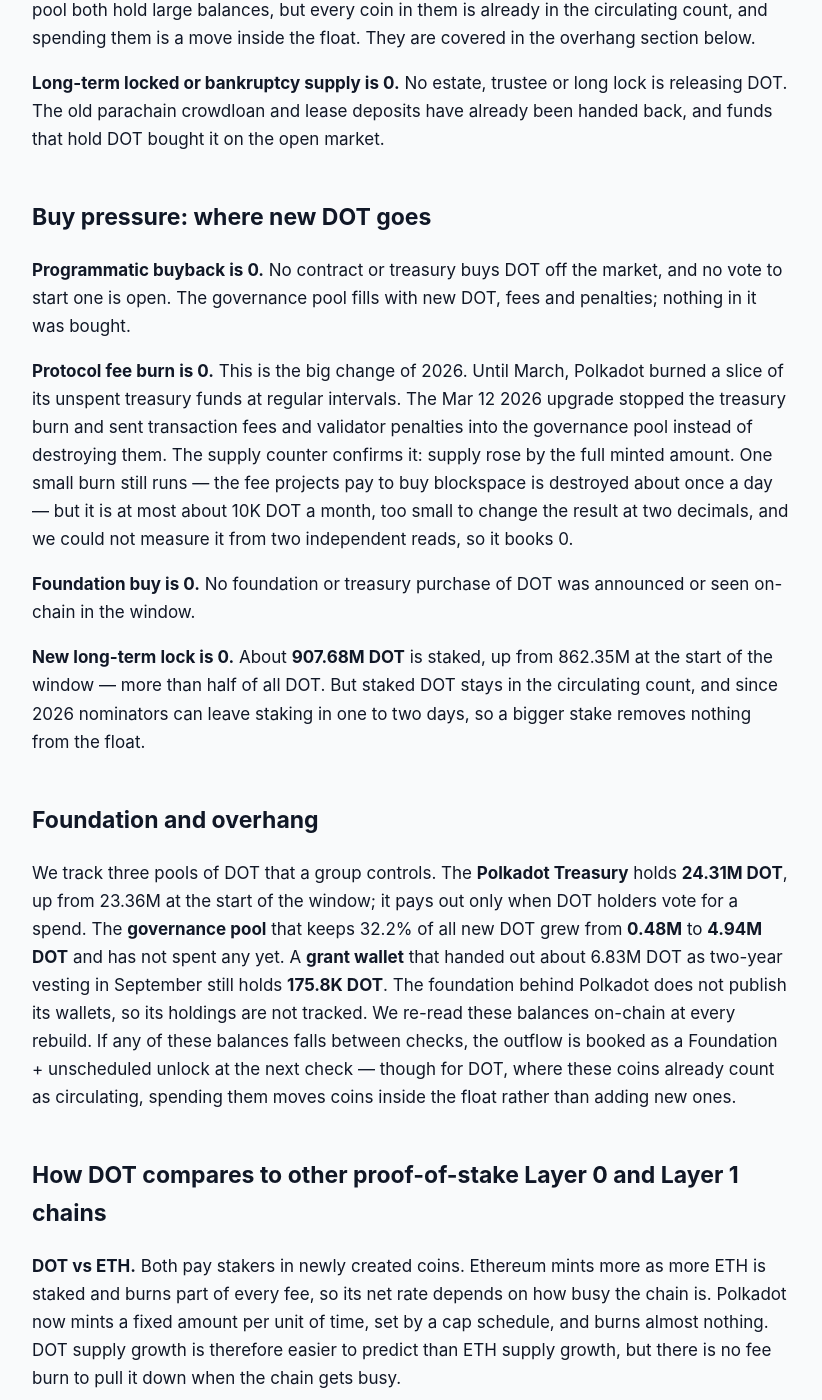
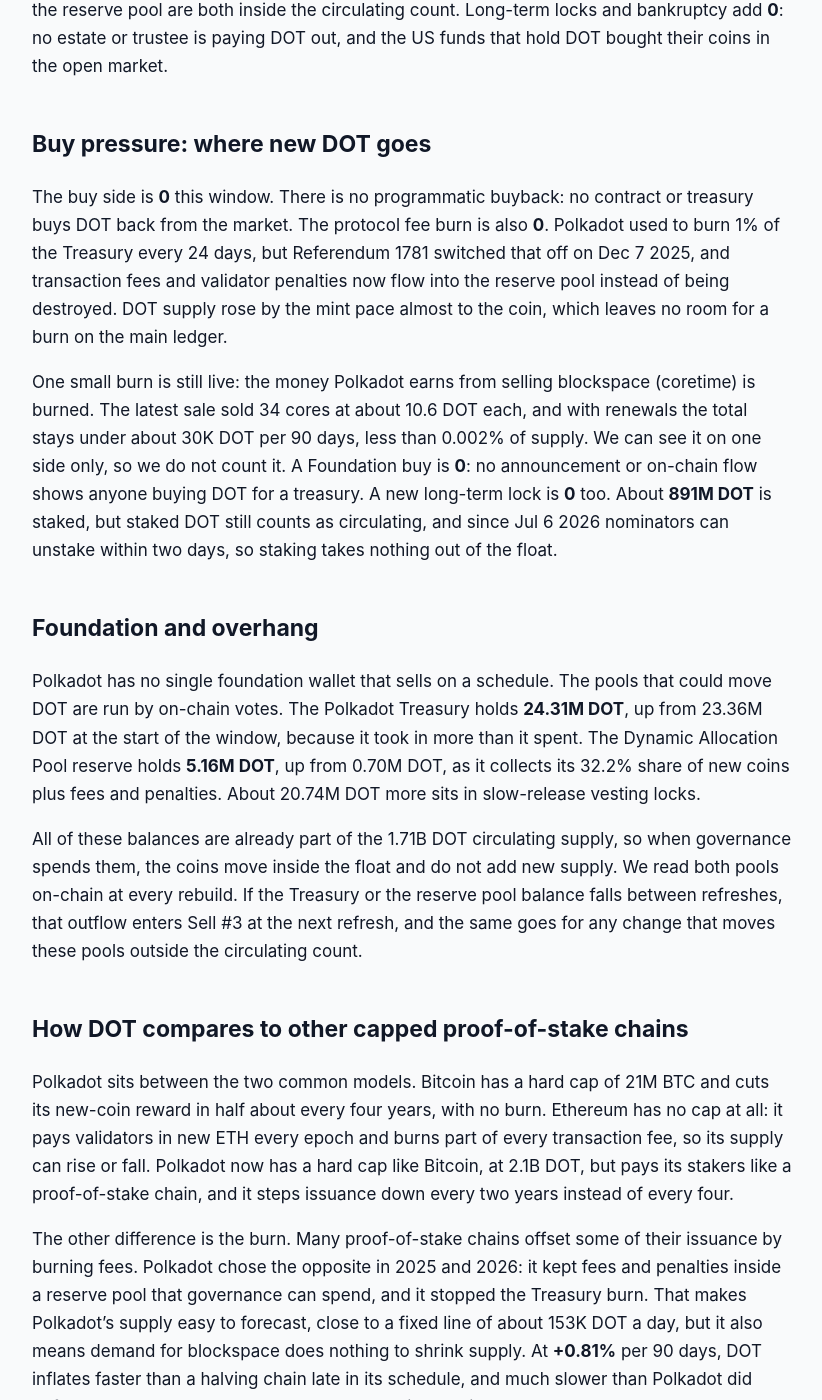
Before and after one commit to jeevansongmy-spec/mrnasdog-articles, a Jekyll site: the page built from crypto/dot-pressure-framework.md, in a window 1280 px wide and 1400 px high, scrolled down 1216 px. Shown: the whole window, without its empty margins (228-1050 px from the left). Built offline with Jekyll 4.4.1, drawn with Linux system fonts in a browser that asks for light colours; some of the changed text lies outside the part shown.

Commit message:
publish: crypto/dot-pressure-framework

```diff
--- a/crypto/dot-pressure-framework.md
+++ b/crypto/dot-pressure-framework.md
@@ -1,6 +1,6 @@
 ---
-title:         "DOT Inflation Analysis · September 2026 · Supply growing · projected to keep growing"
-description:   "DOT supply is growing: 13.78M new DOT in 90 days under a 2.1B hard cap and nothing burned gives +0.81% net, the same next. Monitor +0.55%, gap 0.26pp."
+title:         "DOT Inflation Analysis · October 2026 · Supply growing · projected to keep growing"
+description:   "DOT supply is growing: Polkadot minted 13.78M DOT in 90 days under its 2.1B cap and burned nothing we count, so supply rose +0.81%, the same next."
 canonical_url: "https://mrnasdog.com/research/dot/inflation"
 tags:          ["crypto", "dot", "polkadot", "layer0"]
 published:     true
@@ -8,60 +8,56 @@ published:     true
 
 > Originally published at **[mrnasdog.com/research/dot/inflation](https://mrnasdog.com/research/dot/inflation)** by MrNasdog.
 
-# DOT Inflation Analysis · September 2026 · Supply growing · projected to keep growing
+# DOT Inflation Analysis · October 2026 · Supply growing · projected to keep growing
 
-**DOT supply is growing slowly and steadily.** Polkadot minted **13.78M DOT** in the 90 days to Sep 29 2026 and destroyed nothing that counts: sell pressure **13.78M DOT**, buy pressure **0 DOT**, net **+0.81%** of the **1.70B DOT** circulating supply. Our monitor reads **+0.55%**, a gap of **0.26** percentage points, inside our tolerance. The rate comes from the **2.1B DOT hard cap** that took effect on Mar 14 2026, which more than halved Polkadot issuance to about **55.9M DOT a year** and holds it there until Mar 14 2028.
+Polkadot's supply is growing, and it will keep growing at the same pace for the next 90 days. The network minted **13.78M DOT** in the 90 days to Oct 3 2026 and burned nothing that we can count, so DOT supply rose a net **+0.81%**, against **+0.57%** on our independent monitor. The pace is fixed by Polkadot's **2.1B DOT** hard cap: about 55.9M new DOT a year until the next step down on Mar 14 2028.
 
 ## The verdict, in one paragraph
 
-Over the last 90 days, DOT supply grew **+0.81%**, and at the same minting rate it grows another **+0.81%** in the next 90 days. The monitor, which reads supply from market value and price, shows **+0.55%** over the same window. The gap is **0.26 percentage points**, below our 0.5-point line, so no warning chip is shown: both readings agree that Polkadot supply is rising, and the on-chain reading is the more exact of the two because it reads the supply counter itself at both ends of the window. Polkadot is a **capped, slowly inflating chain with its burn switched off**: every new DOT comes from one steady mint, and since March 2026 nothing on the main ledger takes DOT out again.
+Over the last 90 days DOT supply grew a net **+0.81%** of the **1.71B DOT** in circulation, and the next 90 days are projected at the same **+0.81%**, because Polkadot issuance is a fixed drip that does not change until 2028. Our independent supply monitor reads **+0.57%** for the same window, a gap of **0.24 percentage points**. That is inside our 0.5-point limit, so no warning chip is shown and both readings agree on the direction. Polkadot today is a capped chain that is still inflationary by design: new DOT comes in every day, and since the Treasury burn was switched off, almost nothing goes out.
 
 ## Sell pressure: where new DOT comes from
 
-**Protocol inflation is the whole sell side: 13.78M DOT in 90 days.** Polkadot mints new DOT every 72 seconds, about **127.6 DOT** each time, which is **153,132 DOT a day**. We read the supply counter at the start and end of the window: it rose from **1,691.18M** to **1,704.96M DOT**, which matches the minting rate to within 142 DOT. The mint amount was the same at both ends of the window, so the next 90 days carry the same **13.78M DOT**. Of each mint, 45.2% goes to stakers, 22.6% to validators who put up their own stake, and 32.2% to a governance-run pool.
+Protocol inflation is the whole sell side. Polkadot mints **127.61 DOT every 72 seconds**, which is about **153,132 DOT a day** and **13.78M DOT** over 90 days. We read the DOT total supply on Polkadot Asset Hub at both ends of the window: it rose by 13,781,937 DOT, within 63 DOT of what the mint pace predicts. The rate comes from Referendum 1710, the community vote that set the 2.1B DOT cap. On Mar 14 2026 it cut yearly issuance from about 120M DOT to about 55.9M DOT. Every two years the yearly amount resets to 13.14% of the DOT still left to mint under the cap.
 
-**Vesting unlocks are 0.** Polkadot has no team or investor unlock calendar left. About **16.18M DOT** still sits in vesting locks across 1,076 accounts, and **3.36M DOT** of it frees up in the next 90 days, including grants of about 6.83M DOT that started a two-year release in September 2026. Those coins are already counted as circulating, so their release adds nothing new to the float.
+Each drop of new DOT is split three ways, a split set by Referendum 1909 on Jun 29 2026: **45.2%** goes to stakers, **22.6%** to validators who lock their own DOT, and **32.2%** to a reserve pool called the Dynamic Allocation Pool. All three shares are new coins, so all of them count as new supply, even the part that waits in the pool.
 
-**Foundation and unscheduled unlocks are 0.** The Polkadot Treasury and the new governance pool both hold large balances, but every coin in them is already in the circulating count, and spending them is a move inside the float. They are covered in the overhang section below.
-
-**Long-term locked or bankruptcy supply is 0.** No estate, trustee or long lock is releasing DOT. The old parachain crowdloan and lease deposits have already been handed back, and funds that hold DOT bought it on the open market.
+Vesting unlocks add **0**. Polkadot has no team or investor unlock calendar left. About 20.74M DOT does sit in on-chain vesting locks, mostly grants that release slowly, but those coins are already counted as circulating, so a release only moves coins that are already in the float. Foundation and unscheduled unlocks add **0** for the same reason: the Polkadot Treasury and the reserve pool are both inside the circulating count. Long-term locks and bankruptcy add **0**: no estate or trustee is paying DOT out, and the US funds that hold DOT bought their coins in the open market.
 
 ## Buy pressure: where new DOT goes
 
-**Programmatic buyback is 0.** No contract or treasury buys DOT off the market, and no vote to start one is open. The governance pool fills with new DOT, fees and penalties; nothing in it was bought.
+The buy side is **0** this window. There is no programmatic buyback: no contract or treasury buys DOT back from the market. The protocol fee burn is also **0**. Polkadot used to burn 1% of the Treasury every 24 days, but Referendum 1781 switched that off on Dec 7 2025, and transaction fees and validator penalties now flow into the reserve pool instead of being destroyed. DOT supply rose by the mint pace almost to the coin, which leaves no room for a burn on the main ledger.
 
-**Protocol fee burn is 0.** This is the big change of 2026. Until March, Polkadot burned a slice of its unspent treasury funds at regular intervals. The Mar 12 2026 upgrade stopped the treasury burn and sent transaction fees and validator penalties into the governance pool instead of destroying them. The supply counter confirms it: supply rose by the full minted amount. One small burn still runs — the fee projects pay to buy blockspace is destroyed about once a day — but it is at most about 10K DOT a month, too small to change the result at two decimals, and we could not measure it from two independent reads, so it books 0.
-
-**Foundation buy is 0.** No foundation or treasury purchase of DOT was announced or seen on-chain in the window.
-
-**New long-term lock is 0.** About **907.68M DOT** is staked, up from 862.35M at the start of the window — more than half of all DOT. But staked DOT stays in the circulating count, and since 2026 nominators can leave staking in one to two days, so a bigger stake removes nothing from the float.
+One small burn is still live: the money Polkadot earns from selling blockspace (coretime) is burned. The latest sale sold 34 cores at about 10.6 DOT each, and with renewals the total stays under about 30K DOT per 90 days, less than 0.002% of supply. We can see it on one side only, so we do not count it. A Foundation buy is **0**: no announcement or on-chain flow shows anyone buying DOT for a treasury. A new long-term lock is **0** too. About **891M DOT** is staked, but staked DOT still counts as circulating, and since Jul 6 2026 nominators can unstake within two days, so staking takes nothing out of the float.
 
 ## Foundation and overhang
 
-We track three pools of DOT that a group controls. The **Polkadot Treasury** holds **24.31M DOT**, up from 23.36M at the start of the window; it pays out only when DOT holders vote for a spend. The **governance pool** that keeps 32.2% of all new DOT grew from **0.48M** to **4.94M DOT** and has not spent any yet. A **grant wallet** that handed out about 6.83M DOT as two-year vesting in September still holds **175.8K DOT**. The foundation behind Polkadot does not publish its wallets, so its holdings are not tracked. We re-read these balances on-chain at every rebuild. If any of these balances falls between checks, the outflow is booked as a Foundation + unscheduled unlock at the next check — though for DOT, where these coins already count as circulating, spending them moves coins inside the float rather than adding new ones.
+Polkadot has no single foundation wallet that sells on a schedule. The pools that could move DOT are run by on-chain votes. The Polkadot Treasury holds **24.31M DOT**, up from 23.36M DOT at the start of the window, because it took in more than it spent. The Dynamic Allocation Pool reserve holds **5.16M DOT**, up from 0.70M DOT, as it collects its 32.2% share of new coins plus fees and penalties. About 20.74M DOT more sits in slow-release vesting locks.
 
-## How DOT compares to other proof-of-stake Layer 0 and Layer 1 chains
+All of these balances are already part of the 1.71B DOT circulating supply, so when governance spends them, the coins move inside the float and do not add new supply. We read both pools on-chain at every rebuild. If the Treasury or the reserve pool balance falls between refreshes, that outflow enters Sell #3 at the next refresh, and the same goes for any change that moves these pools outside the circulating count.
 
-**DOT vs ETH.** Both pay stakers in newly created coins. Ethereum mints more as more ETH is staked and burns part of every fee, so its net rate depends on how busy the chain is. Polkadot now mints a fixed amount per unit of time, set by a cap schedule, and burns almost nothing. DOT supply growth is therefore easier to predict than ETH supply growth, but there is no fee burn to pull it down when the chain gets busy.
+## How DOT compares to other capped proof-of-stake chains
 
-**DOT vs ATOM and other uncapped staking chains.** Many staking chains have no hard cap and set their rate by how much is staked. Polkadot moved the other way in 2026: a **2.1B DOT hard cap** and a stepped cut every two years, each time issuing 13.14% of the room left under the cap. That makes DOT closer to a Bitcoin-style curve than to an open-ended staking coin, although the cap was set by a community vote and could in principle be changed by another.
+Polkadot sits between the two common models. Bitcoin has a hard cap of 21M BTC and cuts its new-coin reward in half about every four years, with no burn. Ethereum has no cap at all: it pays validators in new ETH every epoch and burns part of every transaction fee, so its supply can rise or fall. Polkadot now has a hard cap like Bitcoin, at 2.1B DOT, but pays its stakers like a proof-of-stake chain, and it steps issuance down every two years instead of every four.
 
-**DOT vs burn-heavy chains.** Chains such as BNB Chain and Ethereum remove coins through burns. Polkadot chose to keep fees and penalties in a pool that governance can spend on stakers, the treasury or a reserve. That trades a deflationary lever for a budget: the coins stay in supply, and the question becomes how the pool is spent.
+The other difference is the burn. Many proof-of-stake chains offset some of their issuance by burning fees. Polkadot chose the opposite in 2025 and 2026: it kept fees and penalties inside a reserve pool that governance can spend, and it stopped the Treasury burn. That makes Polkadot's supply easy to forecast, close to a fixed line of about 153K DOT a day, but it also means demand for blockspace does nothing to shrink supply. At **+0.81%** per 90 days, DOT inflates faster than a halving chain late in its schedule, and much slower than Polkadot did before Mar 2026, when the pace was about twice as high.
 
 ## What to watch in the next 90 days
 
-**The dotUSD vote.** Referendum 1944 would launch a DOT-backed stablecoin, with DOT locked as collateral and some Treasury DOT used to start a trading pool; it was still in its decision period on Sep 29 2026 with strong support. Locked collateral stays in the circulating count, so it would not change the 90-day number.
+**The dotUSD vote.** Referendum 1944, a native stablecoin for Polkadot, has been in its decision window since Sep 9 2026, and the window ends about Oct 7 2026. It would put Treasury DOT into a DOT and dotUSD pool. That DOT is already in the float, so it books 0 here.
 
-**The governance pool.** The pool held 4.94M DOT on Sep 29 2026 and grows by about 49K DOT a day. A vote to spend it, or to change its 45.2% / 22.6% / 32.2% split, would move coins inside the float; a vote to change the minting rate would change the sell row.
+**Bringing the burn back.** A draft wish for change posted on Aug 21 2026 asks to restore a Treasury burn of 0.5% per period and to cap the Treasury at 1.5% of circulating DOT. It is a draft, not a vote. If it passes, Buy #2 would turn on.
 
-**Treasury spends.** A recovery loan for people hit by the April 2026 bridge exploit, about 795K DOT, was still at the discussion stage in September 2026. Any large Treasury payout is watched as a Foundation + unscheduled unlock.
+**The reserve pool budget.** Any new budget vote that changes the 45.2 / 22.6 / 32.2 split, or spends the 5.16M DOT reserve, would change who receives new DOT, though not how much is minted.
 
-**The blockspace burn.** Plans to send blockspace fees into the pool instead of burning them would remove the last small burn. The next scheduled cut to DOT issuance is not until Mar 14 2028.
+**Burns for JAM blockspace.** A wish for change passed on Aug 21 2026 asks to burn all DOT revenue from future JAMKB sales. No sales exist yet, and a vote for a keyless burn account was rejected on Sep 27 2026, so nothing is booked.
+
+**The next issuance step.** The next cut comes on Mar 14 2028, outside this window. Until then, about 153,132 new DOT arrive every day.
 
 ## Summary
 
-DOT supply is growing about **0.81% every 90 days**: Polkadot mints about **153,132 DOT a day** under a **2.1B DOT hard cap**, and since March 2026 it burns almost nothing, because fees and penalties now go into a governance pool. The minting rate is fixed until the next step down on Mar 14 2028, so the next 90 days should look like the last. The main risk to that reading is governance: the cap, the rate and the pool are all set by DOT holder votes. With about 1.70B DOT out of a 2.1B cap already created, roughly 395M DOT is left to mint over the coming decades.
+DOT supply is growing at **+0.81%** per 90 days, from **13.78M DOT** of new issuance and no counted burn, and our monitor agrees within 0.24 points. The mechanism is a fixed drip under Polkadot's 2.1B DOT hard cap, about 55.9M DOT a year until Mar 14 2028, split between stakers, self-staking validators and a governance reserve pool. The main risk is that the Treasury and reserve pool keep growing with no burn to offset them, so supply only goes one way. The ceiling is firm: Polkadot can never pass 2.1B DOT, and each two-year step mints less than the last.
 
 ---
 
-*MrNasdog Pressure Framework analysis of DOT, Metric 1 — Inflation. Data + explanation only. Not financial advice. Checked Sep 29 2026.*
+*MrNasdog Pressure Framework analysis of DOT, Metric 1 — Inflation. Data + explanation only. Not financial advice. Checked Oct 3 2026.*
```
